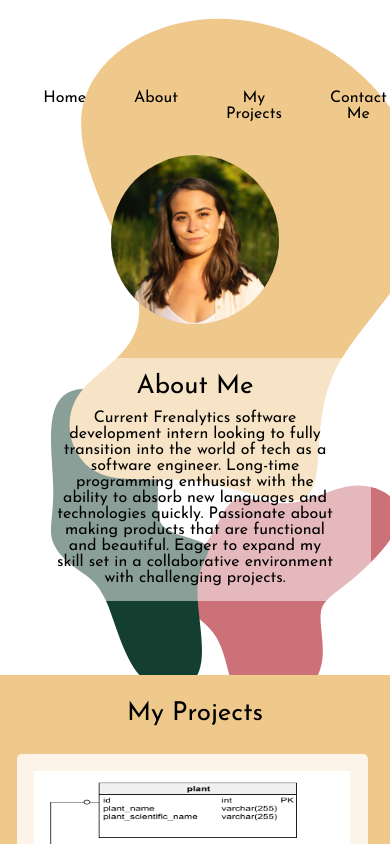
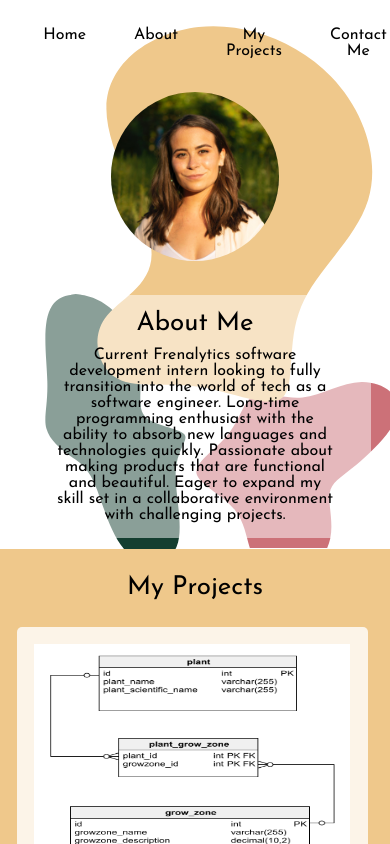
Before and after one commit to imandato/Portfolio, a React (Create React App) app: page / in a window 390 px wide. Shown: the top 844 px of the page. Built offline with nearby package versions, Linux system fonts and the light colour scheme.

Commit message:
fixing mobile

```diff
--- a/src/Components/css/main.css
+++ b/src/Components/css/main.css
@@ -33,9 +33,10 @@
     #main{
         background-image: url("../assets/blob.svg"), url("../assets/blob2.svg"), url("../assets/blob3.svg");
         background-repeat: no-repeat, no-repeat, no-repeat;
-        background-size: 90vh, 45vh, 40vh;
+        background-size: 70vh, 40vh, 35vh;
     /* background-position: center, bottom left; */
         background-position-x: center, left, right;
         background-position-y: center, bottom, bottom;
+        height: 65vh;
     }
   }
```
